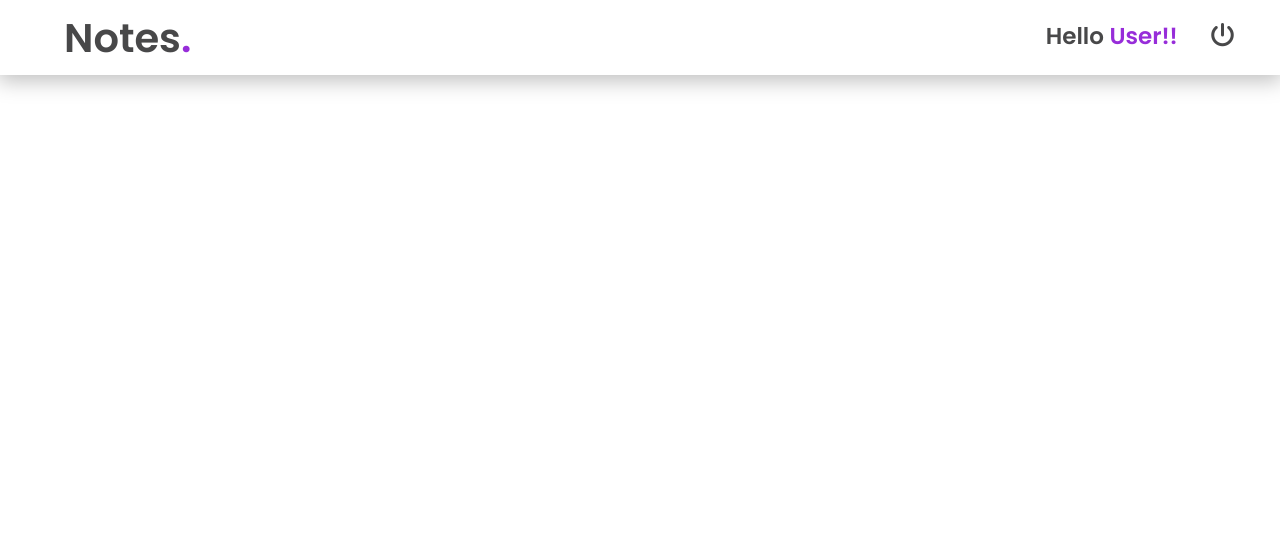
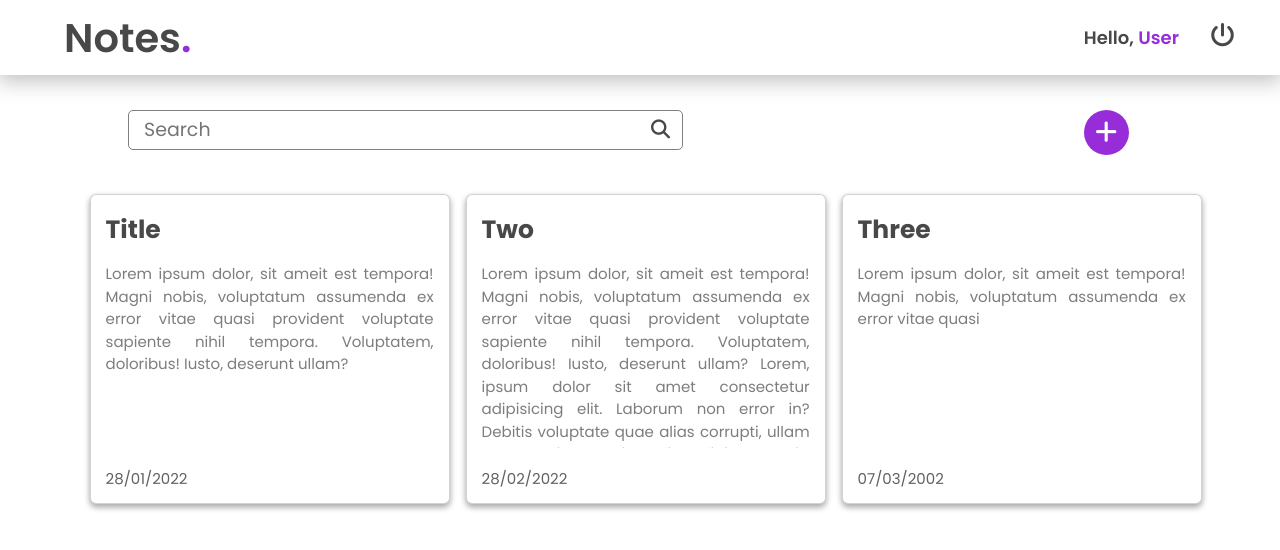
Before and after one commit to GuruprasadKokare/Notes_web-app, a PHP site: page / in a window 1280 px wide. Shown: the top 550 px of the page. Run offline with PHP 8.4, Linux system fonts and the light colour scheme; some libraries are stand-ins or nearby versions.

Commit message:
added search box and card design

```diff
--- a/index.html
+++ b/index.html
@@ -1,6 +1,5 @@
 <!DOCTYPE html>
 <html lang="en">
-
     <head>
         <meta charset="UTF-8">
         <meta http-equiv="X-UA-Compatible" content="IE=edge">
@@ -15,6 +14,7 @@
             integrity="sha384-rbsA2VBKQhggwzxH7pPCaAqO46MgnOM80zW1RWuH61DGLwZJEdK2Kadq2F9CUG65" crossorigin="anonymous">
 
         <link rel="stylesheet" href="https://cdnjs.cloudflare.com/ajax/libs/font-awesome/6.2.1/css/all.min.css" integrity="sha512-MV7K8+y+gLIBoVD59lQIYicR65iaqukzvf/nwasF0nqhPay5w/9lJmVM2hMDcnK1OnMGCdVK+iQrJ7lzPJQd1w==" crossorigin="anonymous" referrerpolicy="no-referrer" />
+
     </head>
 
     <body>
@@ -24,13 +24,10 @@
                 <a href="index.html" class="logo">Notes<p>.</p></a>
             </div>
 
-        <div class="col-9 box-2 ">
-            Hello<p> User!! </p>
+            <div class="col-9 box-2 " style="font-size: 18px;">
+                Hello, <p> User </p>
 
-
-
-
-            <a href="login.html" class="logout-btn">
+                <a href="logout.php" class="logout-btn">
                     <i class="fa-solid fa-power-off"></i>
                     <!-- <i class="fa-solid fa-arrow-right-from-bracket"></i> -->
                 </a>
@@ -39,14 +36,51 @@
         <!-- Navbar -->
 
         <!-- Search bar -->
+        <!-- <div class="row" style="margin-top: 60px; text-align: center;">
+            <div class="col-8">
+                <input type="text" name="search" placeholder="Search" class="search">
+                <button class="search-btn"> <i class="fa-sharp fa-solid fa-magnifying-glass"></i> </button>
+            </div>
+            <div class="col-4">
+                <button type="submit" name="add-note" class="addnote"> <i class="fa-sharp fa-solid fa-plus"></i> </button>
+            </div>
+        </div> -->
 
+        <div class="raw  search-bar">
+            <div class="col-8 search-box  ">
+                <input type="text" name="search" placeholder="Search" class="search">
+                <button class="search-btn "> <i class="fa-sharp fa-solid fa-magnifying-glass"></i> </button>
+            </div>
+            <div class="col-4 " style="padding: 5px 10% 1px 18%;">
+                <button type="submit" name="add-note" class="addnote"> <i class="fa-sharp fa-solid fa-plus"></i> </button>
+            </div>
+        </div>
+        <!-- Search bar -->
+
+        <!-- Notes card -->
+        <div class="cards">
+            <div class="card" >
+                <h3>Title</h2>
+                <p class="card-data">Lorem ipsum dolor, sit ameit est tempora! Magni nobis, voluptatum assumenda ex error vitae quasi provident voluptate sapiente nihil tempora. Voluptatem, doloribus! Iusto, deserunt ullam? </p>
+                <p class="card-date">28/01/2022</p>
+
+            </div>
+            <div class="card">
+                <h3>Two</h3>
+                <p class="card-data">Lorem ipsum dolor, sit ameit est tempora! Magni nobis, voluptatum assumenda ex error vitae quasi provident voluptate sapiente nihil tempora. Voluptatem, doloribus! Iusto, deserunt ullam? Lorem, ipsum dolor sit amet consectetur adipisicing elit. Laborum non error in? Debitis voluptate quae alias corrupti, ullam ea magni molestiae eligendi iste omnis, possimus blanditiis nisi voluptatem, odit optio? </p>
+                <p class="card-date">28/02/2022</p>
+            </div>
+            <div class="card">
+                <h3>Three</h3>
+                <p class="card-data">Lorem ipsum dolor, sit ameit est tempora! Magni nobis, voluptatum assumenda ex error vitae quasi</p>
+                <p class="card-date">07/03/2002</p>
+            </div>
+        </div>
 
         <!-- JavaScript Bundle with Popper -->
         <script src="https://cdn.jsdelivr.net/npm/bootstrap@5.2.3/dist/js/bootstrap.bundle.min.js"
         integrity="sha384-kenU1KFdBIe4zVF0s0G1M5b4hcpxyD9F7jL+jjXkk+Q2h455rYXK/7HAuoJl+0I4"
         crossorigin="anonymous"></script>
-
-        <script src="//cdn.jsdelivr.net/npm/sweetalert2@11"></script>
 </body>
 
 </html>
--- a/style.css
+++ b/style.css
@@ -6,7 +6,135 @@
 
 }
 
-
 .bord{
     border: 1px solid black;
 }
+
+.search{
+    width: 65%;
+    padding: 5px 42px 5px 15px;
+    border: 0.2px solid grey;
+    border-radius: 5px;
+    margin-left: 15%;
+    font-size: 19px;
+}
+
+.search:focus{
+    outline: none;
+}
+
+.search-btn{
+    background: none;
+    border: none;
+    font-size: 19px;
+    margin-left: -42px;
+    margin-top: 5px;
+    color: #484849;
+}
+.search-btn:hover{
+    color: #972DD9;
+}
+
+.addnote{
+    border: none;
+    border-radius: 100%;
+    width: 45px;
+    height: 45px;
+    font-size: 25px;
+    color: #fff;
+    background: #972DD9;
+    margin-right: -50px;
+    padding-left: auto;
+    padding-right: auto;
+
+
+}
+
+
+/*-------- Card Section ----------*/
+.card {
+    border: none;
+    max-height: 310px;
+    min-height: 310px;
+    width: 360px;
+    padding: 20px 15px 0 15px;
+    margin-left: auto;
+    margin-right: auto;
+    background: #fff;
+
+    border: none;
+    box-shadow: rgba(0, 0, 0, 0.16) 0px 3px 6px, rgba(0, 0, 0, 0.23) 0px 3px 6px;
+
+}
+
+.cards {
+    max-width: 100%;
+    margin: 3% 7%;
+    display: grid;
+    grid-gap: 1rem;
+  }
+
+  /* Screen larger than 600px? 2 column */
+  @media (min-width: 600px) {
+    .cards {
+        grid-template-columns: repeat(2, 1fr);
+    }
+  }
+
+  /* Screen larger than 900px? 3 columns */
+  @media (min-width: 900px) {
+    .cards {
+        grid-template-columns: repeat(3, 1fr);
+    }
+  }
+
+.card h3{
+    color: #484849;
+    font-size: 25px;
+    font-weight: bold;
+}
+
+.card-data{
+    font-size: 15px;
+    text-align: justify;
+    margin-top: 10px;
+    color: #7d7d7d;
+    overflow:hidden;
+    max-height: 185px;
+    min-height: 185px;
+    margin-bottom: 0px;
+}
+
+.card-date{
+    font-size: 15px;
+    /* font-weight: bold; */
+    color: #616161;
+    padding: 20px 0px;
+}
+
+.raw {
+    display: flex;
+    flex-wrap: wrap;
+
+}
+
+.search-bar{
+    margin-top: 2.3%;
+    min-height: 45px;
+}
+
+@media (max-width: 992px) {
+
+    .search-bar{
+        margin-top: 5%;
+    }
+
+    .search{
+        width: 80%;
+    }
+}
+
+.search-box{
+    padding-top: 5px;
+    padding-bottom: 5px;
+}
```
Lines whose indentation alone changed are shown as unchanged.
